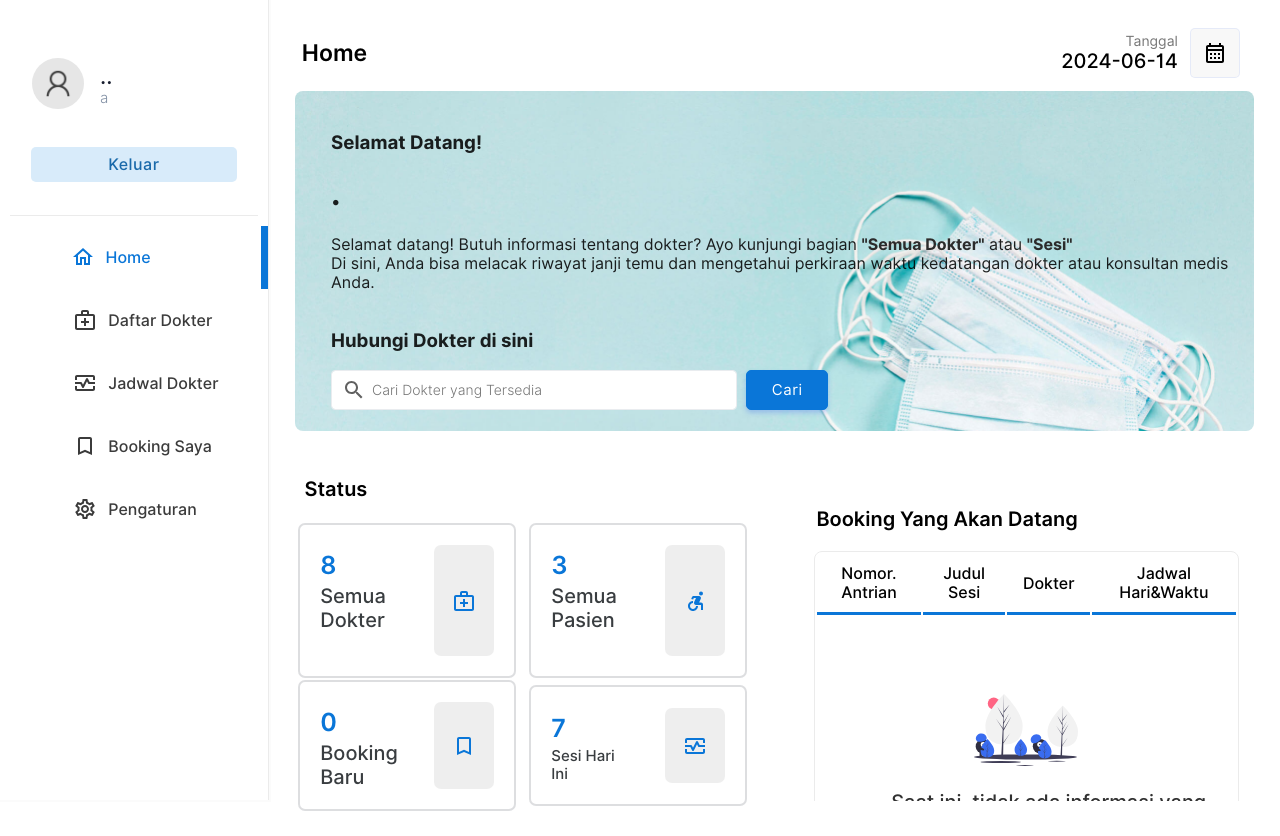
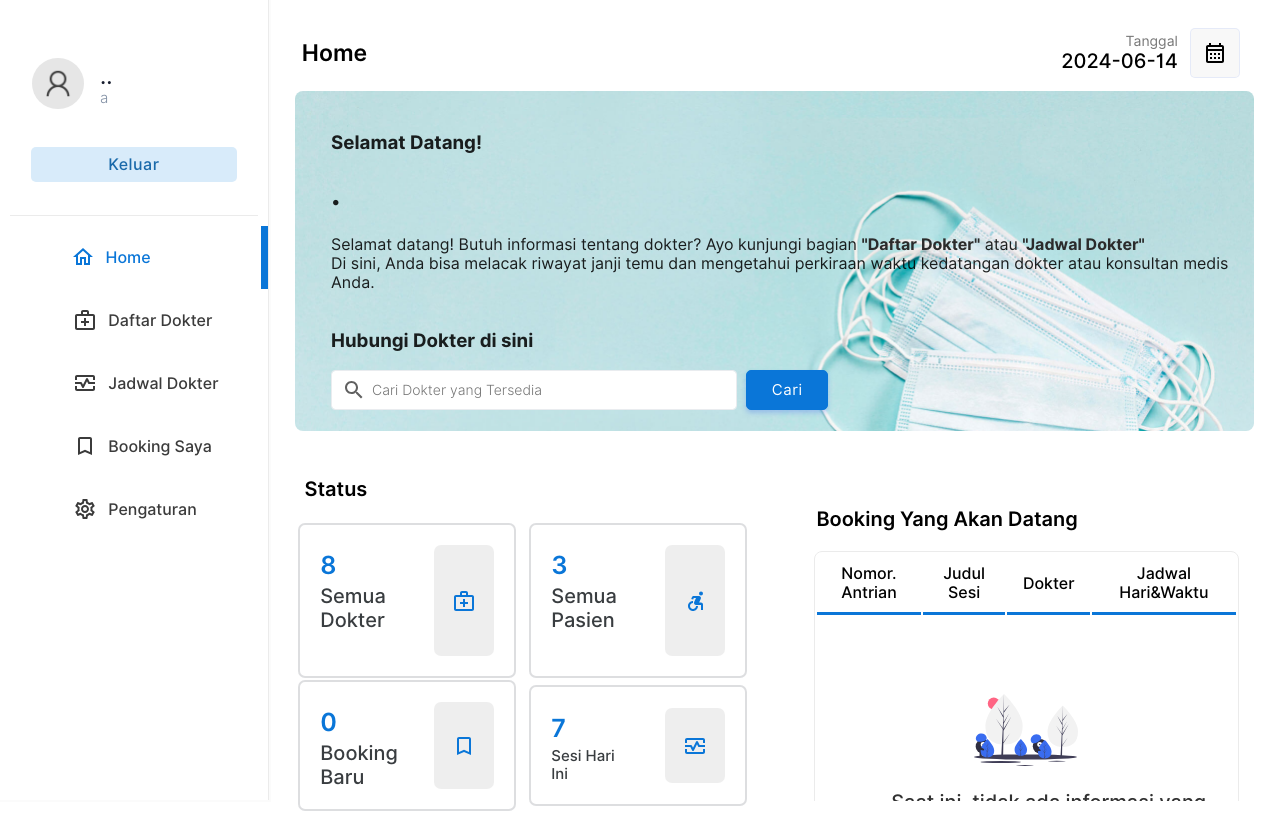
Before and after one commit to Aliyazalfaputri/BYTEHEALTH, a PHP site: page /patient/index.php in a window 1280 px wide. Run offline with PHP 8.4, Linux system fonts and the light colour scheme; a user stored in the database is signed in; data comes from the database, SQL or seed files in the repository; data that the repository does not hold is empty.

Commit message:
Update index.php

```diff
--- a/patient/index.php
+++ b/patient/index.php
@@ -156,8 +156,8 @@
                             <h3>Selamat Datang!</h3>
                             <h1><?php echo $username  ?>.</h1>
                             <p>Selamat datang! Butuh informasi tentang dokter? Ayo kunjungi bagian
-                                <a href="doctors.php" class="non-style-link"><b>"Semua Dokter"</b></a> atau
-                                <a href="schedule.php" class="non-style-link"><b>"Sesi"</b> </a><br>
+                                <a href="doctors.php" class="non-style-link"><b>"Daftar Dokter"</b></a> atau
+                                <a href="schedule.php" class="non-style-link"><b>"Jadwal Dokter"</b> </a><br>
                                 Di sini, Anda bisa melacak riwayat janji temu dan mengetahui perkiraan waktu kedatangan dokter atau konsultan medis Anda.<br><br>
                             </p>
 
```
